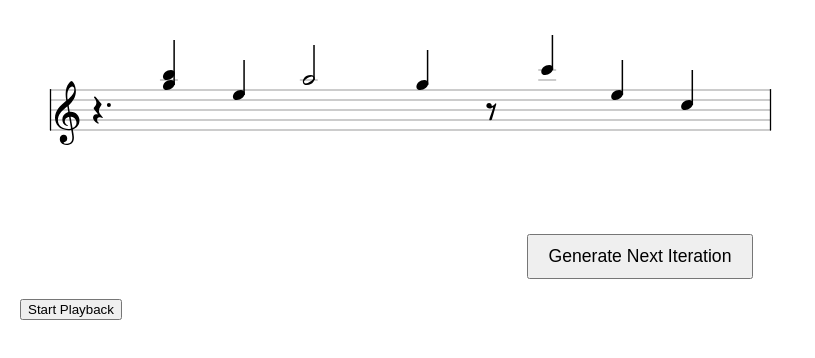
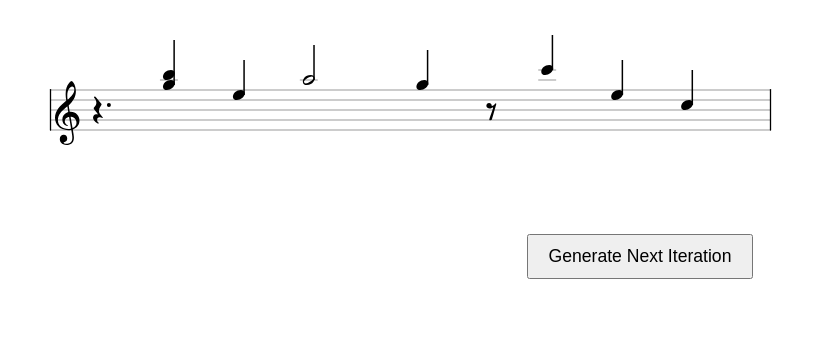
Before and after one commit to sunsetsobserver/generative-music-dsl-notation, a plain HTML site: page index.html in a window 1280 px wide. Shown: the whole page, without its empty margins (0-815 px from the left). Drawn offline with Linux system fonts and the light colour scheme.

Commit message:
Delete depreciated button

```diff
--- a/index.html
+++ b/index.html
@@ -8,7 +8,6 @@
 <body>
   <div id="scoreContainer"></div>
   <button id="generateButton">Generate Next Iteration</button>
-  <button id="playbackButton">Start Playback</button>
 
   <!-- Load VexFlow -->
   <script src="./vexflow-min.js"></script>
```
